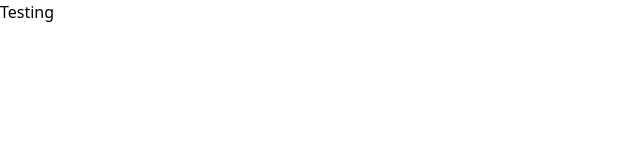
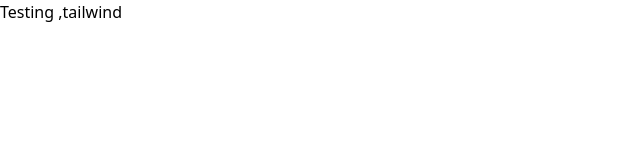
Before and after one commit to ebentarigan/belajartailwind, a website: page public/index.html in a window 1280 px wide. Shown: the full height of the page, 0-640 px from the left. Drawn offline with nearby package versions, Linux system fonts and the light colour scheme; files that its build step writes are made by us from their sources.

Commit message:
Menambah teks H1

```diff
--- a/public/index.html
+++ b/public/index.html
@@ -10,7 +10,7 @@
     <!-- Header -->
      <header>
         <nav class ="container">
-            <h1>Testing</h1>
+            <h1>Testing ,tailwind</h1>
         </nav>
      </header>
 </body>
```
